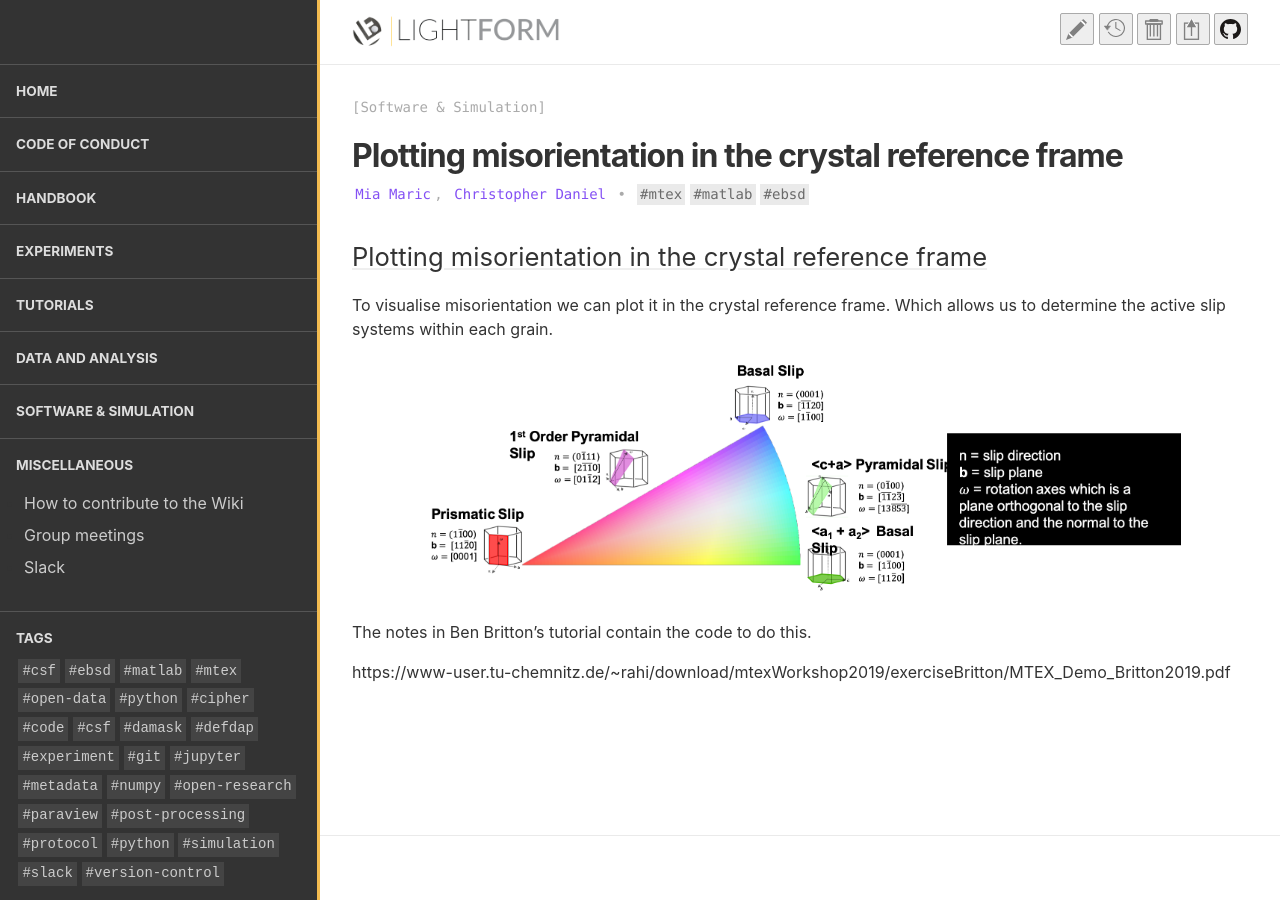
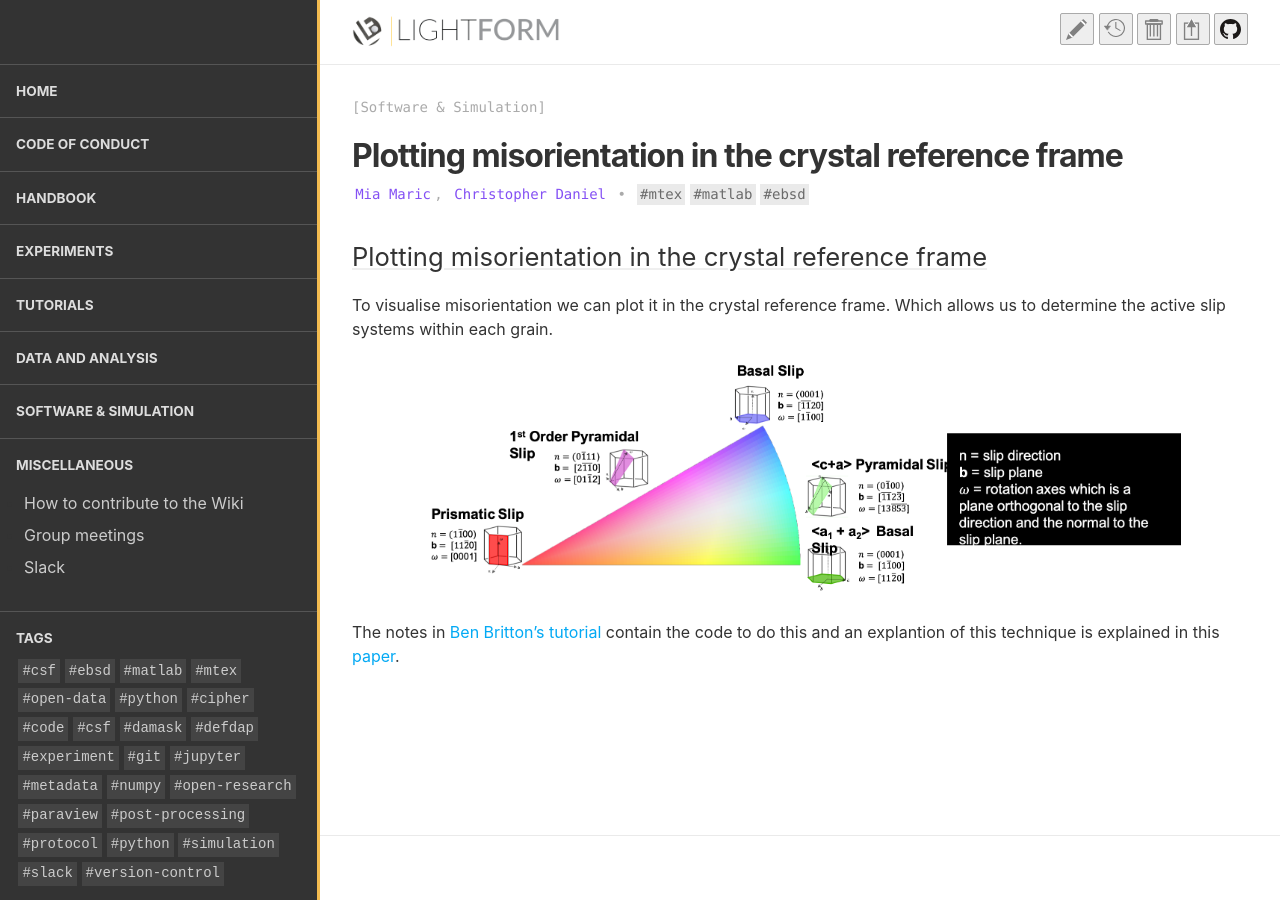
Before and after one commit to LightForm-group/wiki, a Jekyll site: the page built from collections/_software_and_simulation/mtex_misorientation_crystal.md, in a window 1280 px wide. Built offline with Jekyll 4.4.1, drawn with Linux system fonts in a browser that asks for light colours; nearby versions of some CDN libraries.

Commit message:
Update mtex_misorientation_crystal.md

```diff
--- a/collections/_software_and_simulation/mtex_misorientation_crystal.md
+++ b/collections/_software_and_simulation/mtex_misorientation_crystal.md
@@ -15,6 +15,4 @@ To visualise misorientation we can plot it in the crystal reference frame. Which
 
 ![](/wiki/assets/images/posts/Slip System IPF.png)
 
-The notes in Ben Britton's tutorial contain the code to do this.
-
-https://www-user.tu-chemnitz.de/~rahi/download/mtexWorkshop2019/exerciseBritton/MTEX_Demo_Britton2019.pdf
+The notes in [Ben Britton's tutorial](https://www-user.tu-chemnitz.de/~rahi/download/mtexWorkshop2019/exerciseBritton/MTEX_Demo_Britton2019.pdf) contain the code to do this and an explantion of this technique is explained in this [paper](https://arxiv.org/abs/1803.00236).
```
